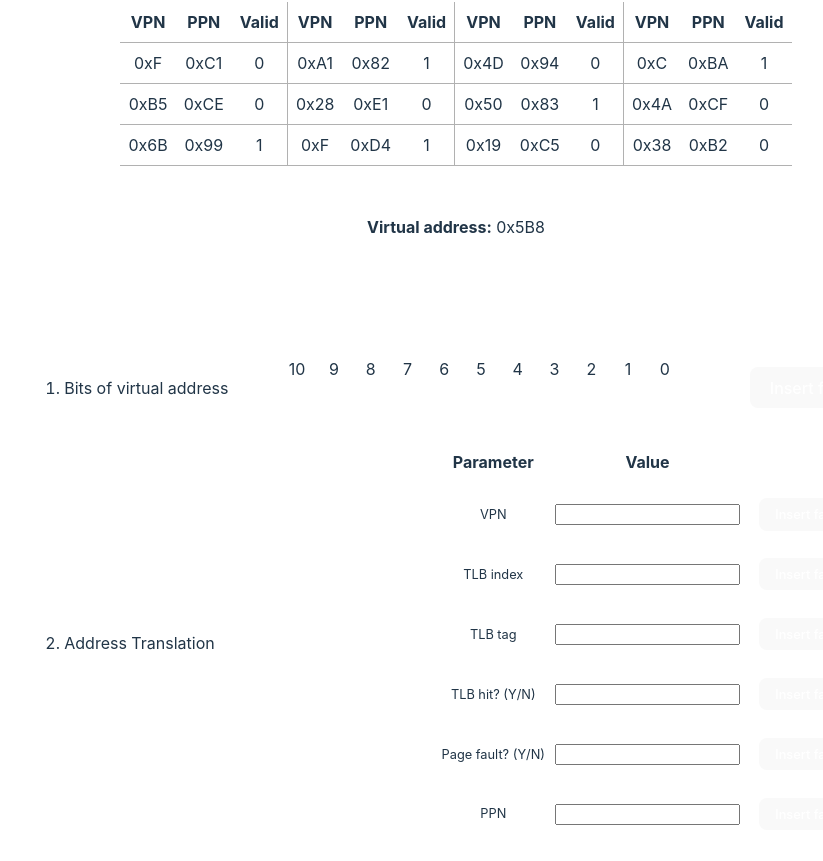
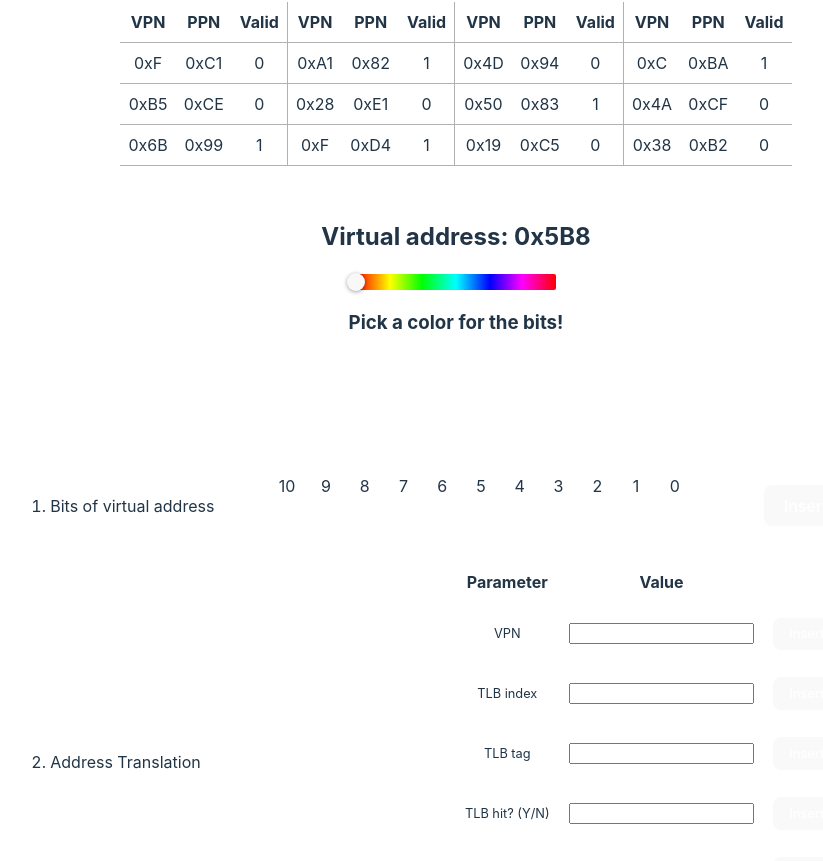
Before and after one commit to MahmoodSeoud/VMAT, a React (Vite) app: page / in a window 1280 px wide. Shown: the part 695-1556 px from the top of the page, without its empty margins (184-1007 px from the left). Built offline with nearby package versions, Linux system fonts and the light colour scheme.

Commit message:
Color wheel placement

```diff
--- a/package.json
+++ b/package.json
@@ -11,10 +11,12 @@
   },
   "dependencies": {
     "react": "^18.2.0",
+    "react-color": "^2.19.3",
     "react-dom": "^18.2.0"
   },
   "devDependencies": {
     "@types/react": "^18.2.15",
+    "@types/react-color": "^3.0.10",
     "@types/react-dom": "^18.2.7",
     "@typescript-eslint/eslint-plugin": "^6.0.0",
     "@typescript-eslint/parser": "^6.0.0",
--- a/src/components/Input_table/Input_table.css
+++ b/src/components/Input_table/Input_table.css
@@ -14,9 +14,10 @@
 .pbit-input {
     width: 10px;
     padding: .2em;
-    border: solid white 1px;
+    border: solid white .1em;
     padding: .3em;
     font-size: 20px;
+
 
 }
 
@@ -55,6 +56,14 @@
     border-color: rgb(21, 190, 21);
 }
 
+.input-header {
+    display: flex;
+    flex-direction: column;
+    justify-content: center;
+    align-items: center;
+}
+
+
 button {
     margin: 1em;
     padding: .5em;
--- a/src/components/Input_table/Input_table.tsx
+++ b/src/components/Input_table/Input_table.tsx
@@ -1,6 +1,7 @@
 import { useEffect, useRef, useState } from 'react';
 import { AddressPrefix, BaseConversion, InputField, InputFieldsMap } from '../../App';
 import './Input_table.css'
+import { ColorResult, HuePicker } from 'react-color';
 
 export type InputFields = {
     VirtualAddress: string;
@@ -81,6 +82,8 @@ function Input_table({ VirtualAddress, addressPrefix, baseConversion, pageSize,
     })
 
     const [isMouseDown, setIsMouseDown] = useState(false);
+    const [color, setColor] = useState<string>('#ff0000');
+
 
     const handleMouseDown = (e: React.MouseEvent) => {
         setIsMouseDown(true);
@@ -95,6 +98,9 @@ function Input_table({ VirtualAddress, addressPrefix, baseConversion, pageSize,
             // Apply highlight to the current div
             const pTagWithIndex = e.currentTarget.firstChild as HTMLElement;
             pTagWithIndex.classList.add('highlight');
+
+            // Setting the color the the one selected in the color picker
+            pTagWithIndex.style.backgroundColor = color;
         }
     };
 
@@ -137,7 +143,14 @@ function Input_table({ VirtualAddress, addressPrefix, baseConversion, pageSize,
 
     useEffect(() => {
         console.log('input', input)
+
     }, [input])
+
+
+    useEffect(() => {
+        console.log("coloorr.::", color)
+
+    }, [color])
 
     function validateFieldInput(inputFieldName: InputField): boolean {
         // TODO: nice to have (in the settings menu)
@@ -196,6 +209,11 @@ function Input_table({ VirtualAddress, addressPrefix, baseConversion, pageSize,
         }
     };
 
+    // Handle changes in color
+    function handleColorChange(color: ColorResult): void {
+        setColor(color.hex)
+    }
+
     // TODO if the user has incremental feedback have this in a if statement
     //validateFieldInput(input, facit)
 
@@ -204,7 +222,19 @@ function Input_table({ VirtualAddress, addressPrefix, baseConversion, pageSize,
     return (
         <>
             <div className="input-table">
-                <p><b>Virtual address:</b> {addressPrefix + VirtualAddress.toString(baseConversion).toUpperCase()}</p>
+
+                <div className='input-header'>
+
+                    <h2>Virtual address: {addressPrefix + VirtualAddress.toString(baseConversion).toUpperCase()}</h2>
+                    <HuePicker
+
+                        width={'200px'}
+                        color={color}
+                        onChange={handleColorChange}
+                    />
+
+                    <h3>Pick a color for the bits!</h3>
+                </div>
                 <div className='virtual-wrapper'>
                     <ol>
                         <li>
```
Also changed, not shown: 1 other file (tests, documents, lock files or other folders).
